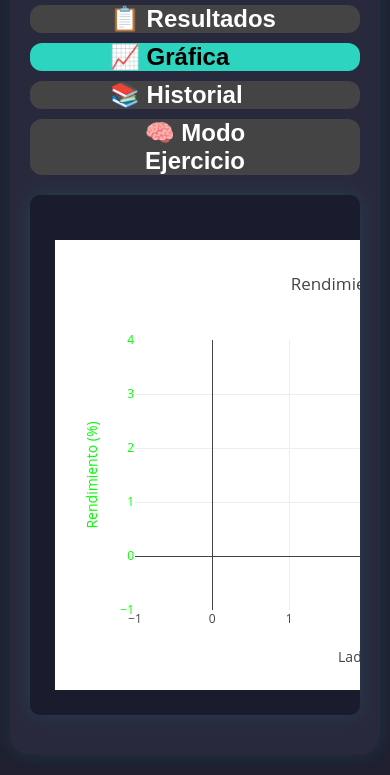
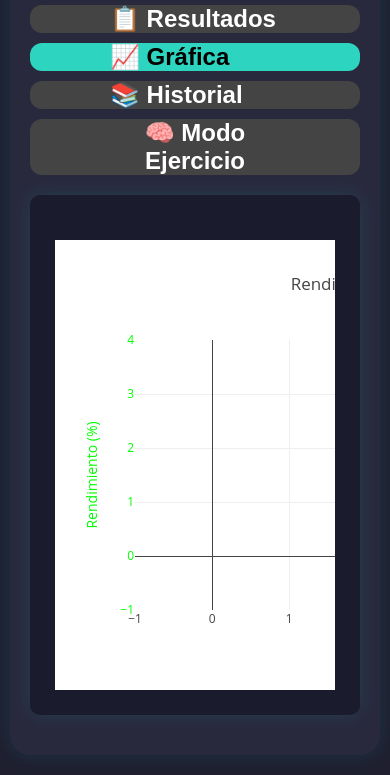
Before and after one commit to RodrigoPP05/calculadora_pastillas, a Flask app: template templates/index.html in a window 390 px wide, after a click on "📈 Gráfica". Shown: the part 1071-1846 px from the top of the page. Run offline with Flask 3, Linux system fonts and the light colour scheme; the template is opened without the code that fills it: most values are stand-ins (such as "Sample title", 1, 10 or a date in 2020); some libraries are stand-ins or nearby versions.

Commit message:
Update style.css

```diff
--- a/static/style.css
+++ b/static/style.css
@@ -226,11 +226,15 @@ button:hover {
     padding: 12px !important;
   }
 
+   #plotly-graph .main-svg {
+    width: 100% !important;
+    height: auto !important;
+  }
+
   #plotly-graph {
-  width: 100% !important;
-  height: auto !important;
-  min-height: 300px;
-  margin-top: 20px;
-}
+    overflow-x: auto !important;
+    max-width: 100% !important;
+    box-sizing: border-box;
+  }
 
 }
```
